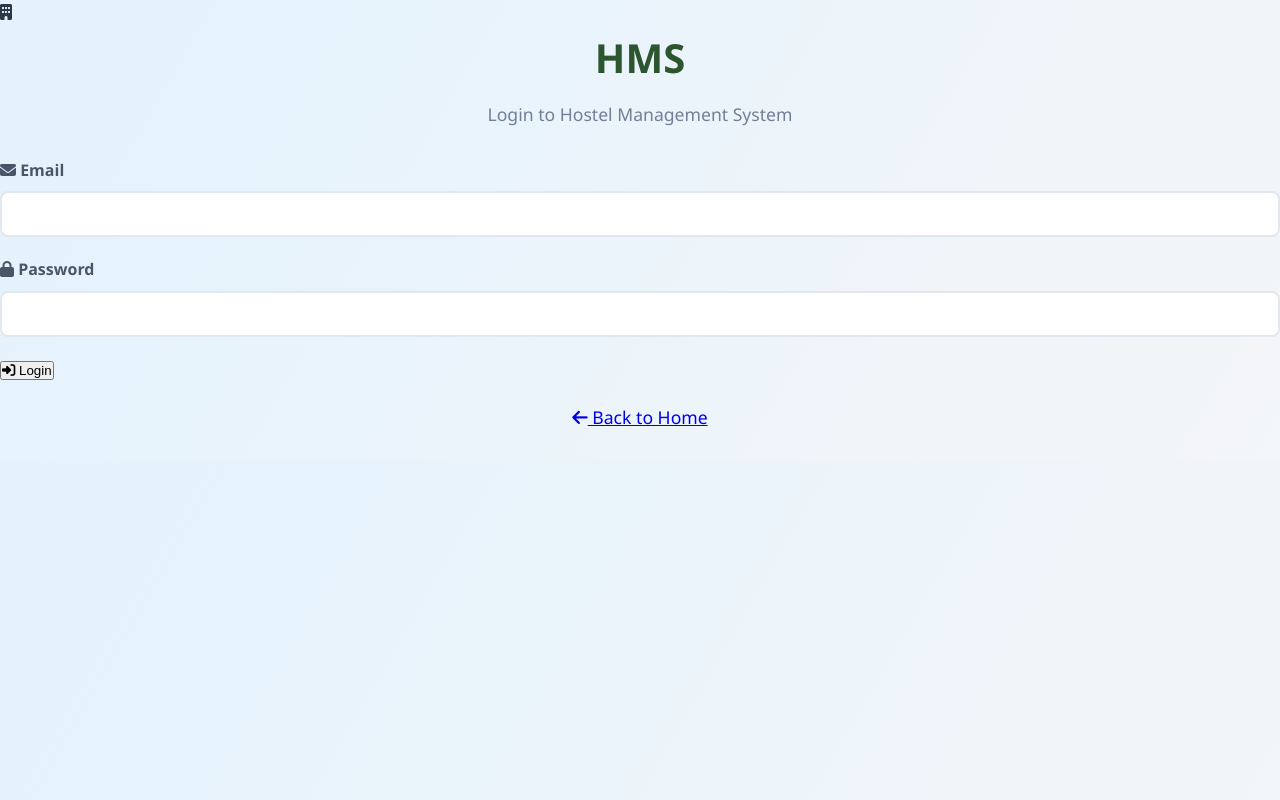
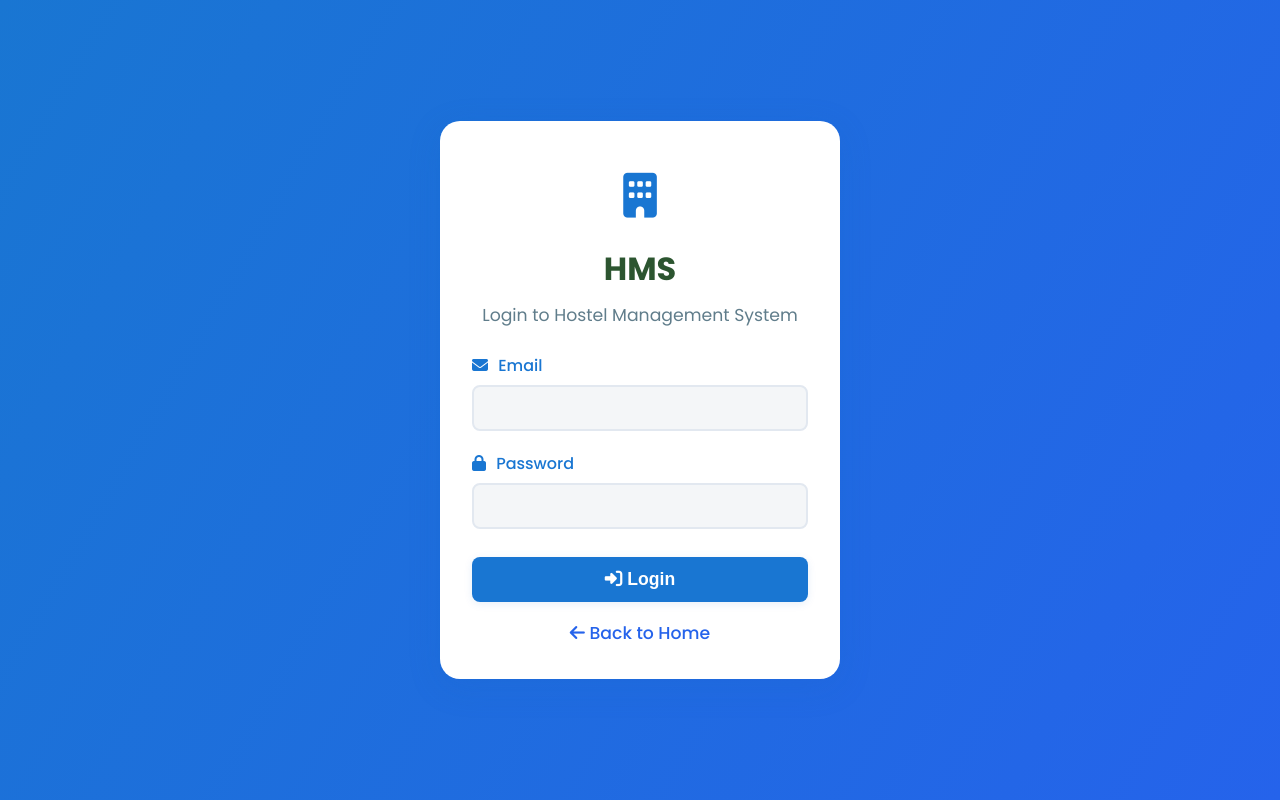
Before and after one commit to er-aary-mevada/hostel-management-system, a PHP site: page /login.php in a window 1280 px wide. Run offline with PHP 8.4, Linux system fonts and the light colour scheme.

Commit message:
login page

```diff
--- a/login.php
+++ b/login.php
@@ -63,13 +63,110 @@ if($_SERVER["REQUEST_METHOD"] == "POST"){
     <link rel="stylesheet" href="style.css">
 </head>
 <body>
-    <div class="login-container">
-        <div class="login-box">
-            <div class="login-header">
-                <i class="fas fa-building"></i>
+    <style>
+        body {
+            min-height: 100vh;
+            background: linear-gradient(120deg, #1976d2 0%, #2563eb 100%);
+            display: flex;
+            align-items: center;
+            justify-content: center;
+            font-family: 'Poppins', Arial, sans-serif;
+        }
+        .login-card {
+            background: #fff;
+            border-radius: 20px;
+            box-shadow: 0 8px 32px rgba(21,101,192,0.18);
+            padding: 40px 32px 32px 32px;
+            max-width: 400px;
+            width: 100%;
+            margin: 0 auto;
+            text-align: center;
+        }
+        .login-card .login-icon {
+            font-size: 2.8rem;
+            color: #1976d2;
+            margin-bottom: 10px;
+        }
+        .login-card h1 {
+            font-size: 2rem;
+            font-weight: 700;
+            margin-bottom: 8px;
+        }
+        .login-card p {
+            color: #607d8b;
+            font-size: 1.08rem;
+            margin-bottom: 24px;
+        }
+        .form-group {
+            text-align: left;
+            margin-bottom: 18px;
+        }
+        .form-group label {
+            font-weight: 500;
+            color: #1976d2;
+            display: block;
+            margin-bottom: 6px;
+        }
+        .form-group label i {
+            margin-right: 6px;
+        }
+        .form-control {
+            width: 100%;
+            padding: 10px 14px;
+            border-radius: 8px;
+            border: 1px solid #e3f2fd;
+            background: #f4f6f8;
+            font-size: 1rem;
+            margin-bottom: 2px;
+            transition: border 0.2s;
+        }
+        .form-control:focus {
+            border-color: #1976d2;
+            outline: none;
+        }
+        .login-button {
+            width: 100%;
+            padding: 12px 0;
+            background: #1976d2;
+            color: #fff;
+            font-size: 1.1rem;
+            font-weight: 600;
+            border: none;
+            border-radius: 8px;
+            box-shadow: 0 2px 8px rgba(21,101,192,0.10);
+            cursor: pointer;
+            margin-top: 8px;
+            transition: background 0.2s;
+        }
+        .login-button:hover {
+            background: #2563eb;
+        }
+        .back-link {
+            text-align: center;
+            margin-top: 18px;
+        }
+        .back-link a {
+            color: #2563eb;
+            text-decoration: none;
+            font-weight: 500;
+            font-size: 1.08rem;
+            transition: color 0.2s;
+        }
+        .back-link a:hover {
+            color: #1976d2;
+        }
+        .alert-danger {
+            background: #ffebee;
+            color: #d32f2f;
+            border-radius: 8px;
+            padding: 10px 16px;
+            margin-bottom: 16px;
+        }
+    </style>
+    <div class="login-card">
+        <div class="login-icon"><i class="fas fa-building"></i></div>
         <h1>HMS</h1>
         <p>Login to Hostel Management System</p>
-            </div>
         <?php
         if(!empty($login_err)){
             echo '<div class="alert alert-danger">' . $login_err . '</div>';
@@ -84,14 +181,11 @@ if($_SERVER["REQUEST_METHOD"] == "POST"){
                 <label for="password"><i class="fas fa-lock"></i> Password</label>
                 <input type="password" name="password" id="password" class="form-control" required>
             </div>
-                <div class="form-group">
             <button type="submit" class="login-button">
                 <i class="fas fa-sign-in-alt"></i> Login
             </button>
-                </div>
-                <p class="back-link"><a href="index.html"><i class="fas fa-arrow-left"></i> Back to Home</a></p>
         </form>
-        </div>
+        <div class="back-link"><a href="index.html"><i class="fas fa-arrow-left"></i> Back to Home</a></div>
     </div>
 </body>
 </html>
--- a/style.css
+++ b/style.css
@@ -289,7 +289,7 @@ footer {
     margin-bottom: 10px;
 }
 .footer-section p, .footer-section ul, .footer-section li, .footer-section a {
-    color: #e3f2fd;
+    color: #fff;
     font-size: 1rem;
     text-decoration: none;
 }
@@ -491,7 +491,7 @@ h3 {
 
 p {
     text-align: center;
-    color: #718096;
+    color: #ffffff;
     margin-bottom: 30px;
     font-size: 1.1rem;
 }
```
Lines whose indentation alone changed are shown as unchanged.
